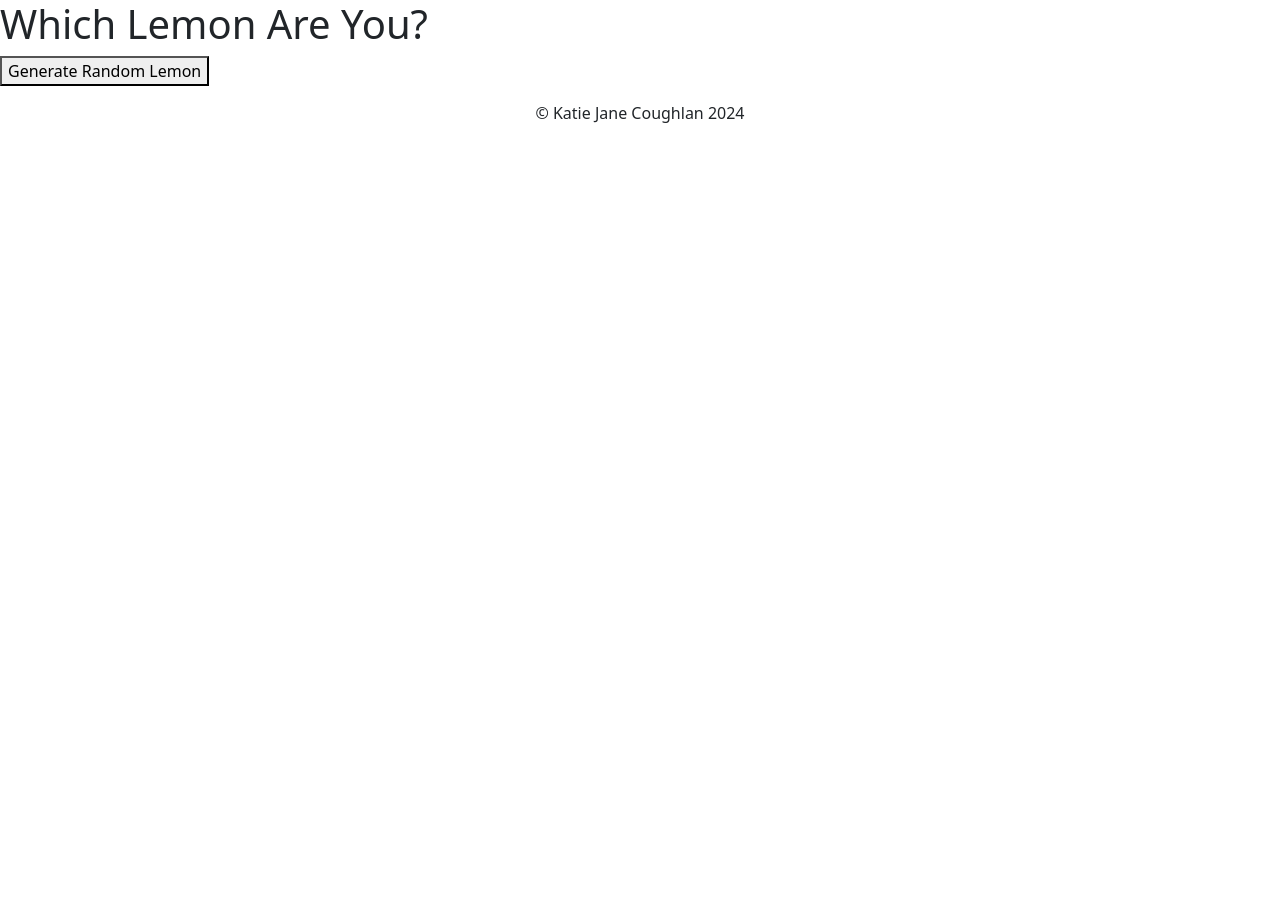
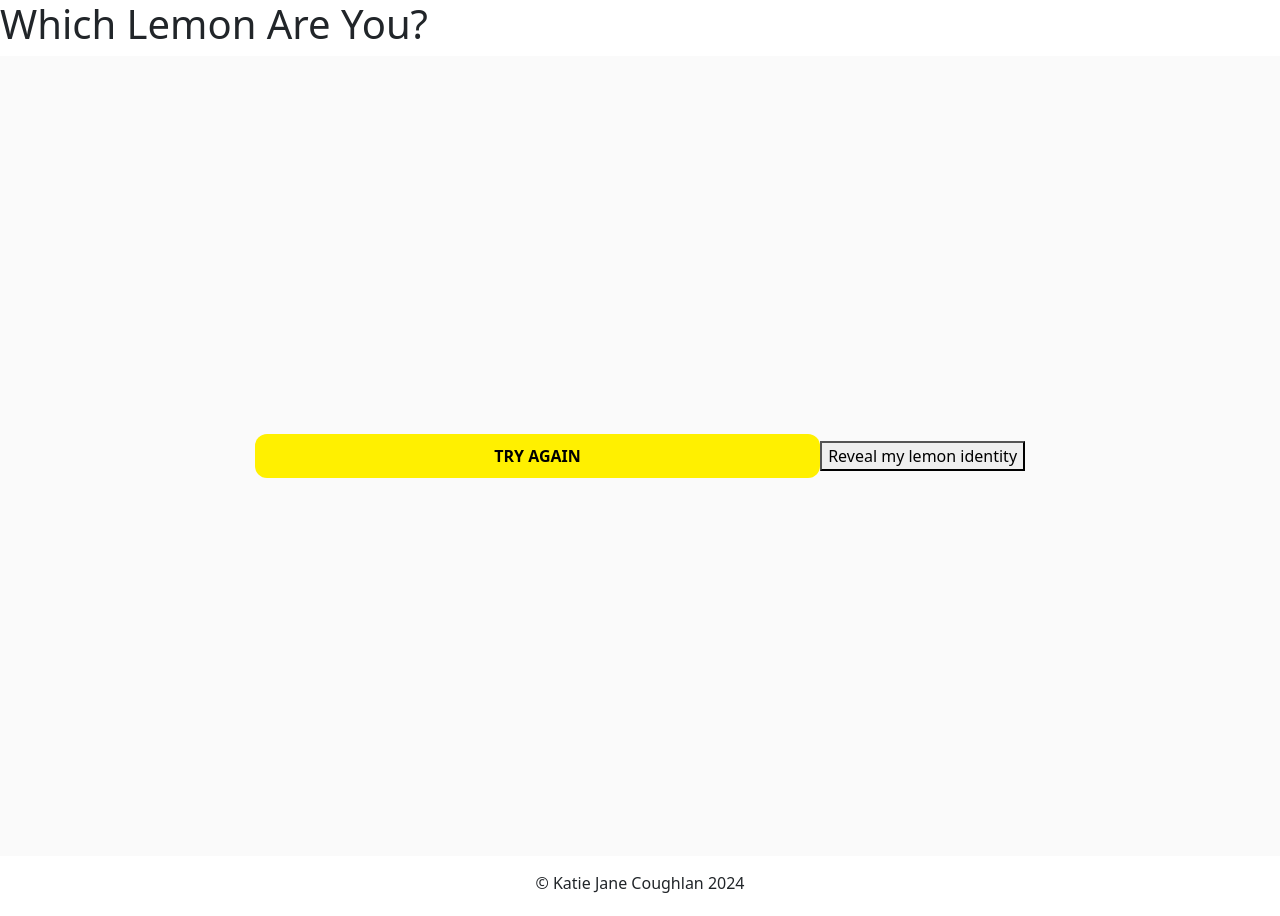
Before and after one commit to katiejanecoughlan/lemons, a plain HTML site: page lemon.html in a window 1280 px wide. Before the commit the page ends 800 px from the top, so only its background shows below. Drawn offline with nearby package versions, Linux system fonts and the light colour scheme.

Commit message:
Style lemon page

```diff
--- a/lemon.html
+++ b/lemon.html
@@ -28,10 +28,18 @@
 <body>
     <h1>Which Lemon Are You?</h1>
 
-     <button onclick="whichLemon()">Generate Random Lemon</button>
+    <div class="container-fluid callout-container-main" id="lemon-container">
+
+        <a class="button-32" role="button" href="lemon.html">Try Again</a>
+
+
+
+     <button onclick="whichLemon()">Reveal my lemon identity</button>
 
 <!-- Display area for the message -->
 <div id="output"></div>
+
+</div>
 
 </body>
 
--- a/style.css
+++ b/style.css
@@ -1,5 +1,5 @@
 /* -----Container------ */
-.callout-container-main {
+#home-container {
   height: 100vh;
 
   background: url("https://images.pexels.com/photos/7263018/pexels-photo-7263018.jpeg?auto=compress&cs=tinysrgb&w=1260&h=750&dpr=1") no-repeat bottom right fixed;
@@ -73,11 +73,23 @@
 
 /* ------Footer ----- */
 
-/* ----Footer----- */
-
 #footer-details {
   text-align: center;
   padding-top: 15px;
   padding-bottom: 5px;
   font-weight: 500;
 }
+
+/* -----Lemon Page---- */
+
+/* ----Lemon container----- */
+#lemon-container {
+  background-color: #fafafa;
+  height: 100vh;
+
+  display: flex;
+  align-items: center;
+  justify-content: center;
+
+  position: relative;
+}
```
Also changed, not shown: index.html (+1 -1 lines).
